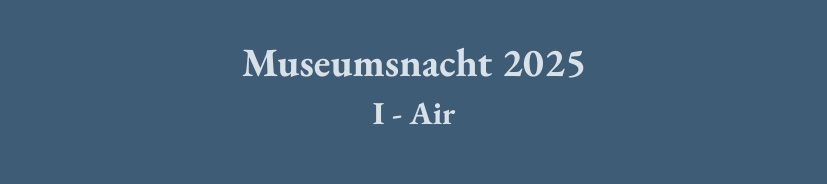
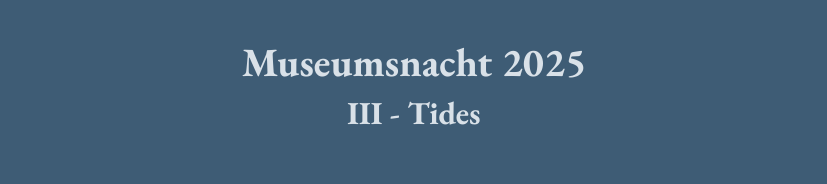
Before and after one commit to ItIzYe/ItIzYe.github.io, a plain HTML site: page tides.html in a window 1280 px wide. Shown: the top 184 px of the page, without its empty margins (226-1053 px from the left). Drawn offline with nearby package versions, Linux system fonts and the light colour scheme.

Commit message:
Add files via upload

```diff
--- a/tides.html
+++ b/tides.html
@@ -11,7 +11,7 @@
 </head>
 <body style="background-color:#3e5c75 ;">
   <h1 style="font-family: EB Garamond, serif; color:#d9e1e8; text-align: center; padding-top: 3%;">Museumsnacht 2025</h1>
-  <h2 style="font-family: EB Garamond, serif; color:#d9e1e8; text-align: center;">I - Air</h2>
+  <h2 style="font-family: EB Garamond, serif; color:#d9e1e8; text-align: center;">III - Tides</h2>
   <br>
   <br>
   <br>
```
